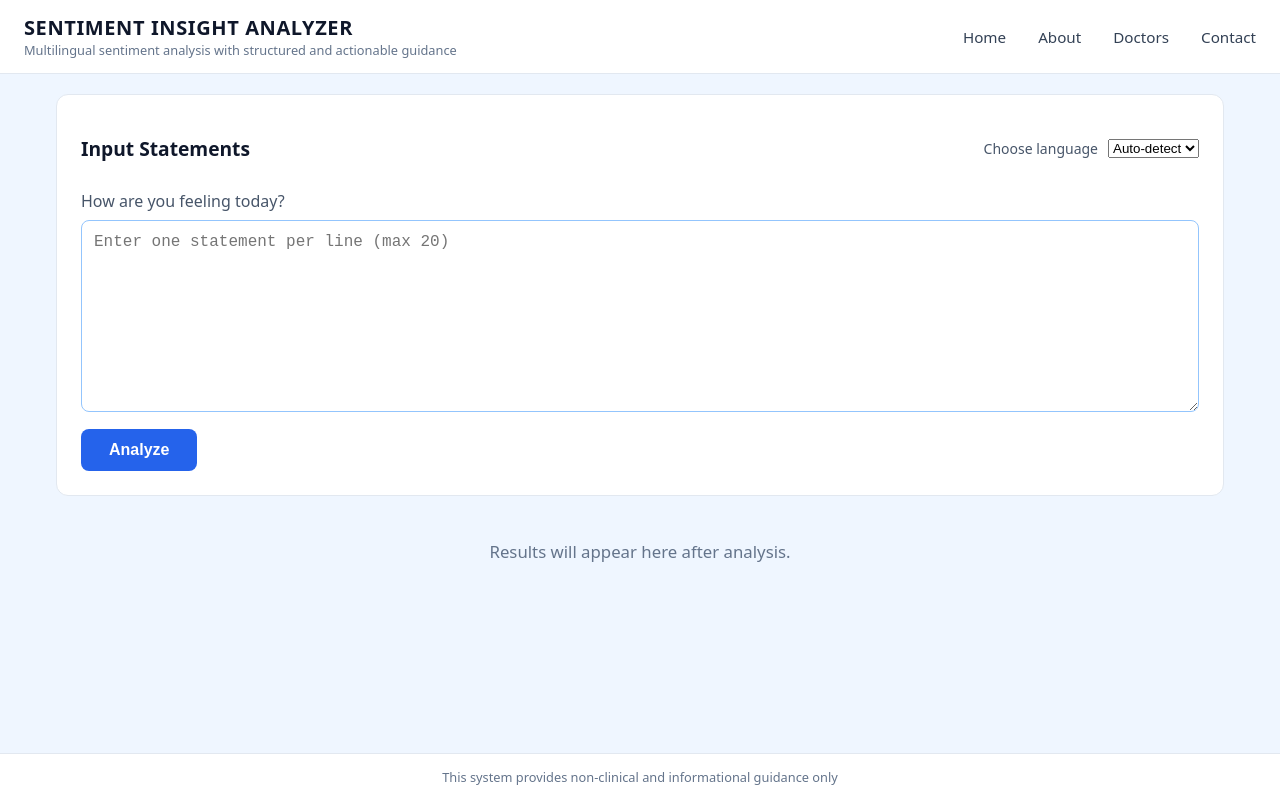
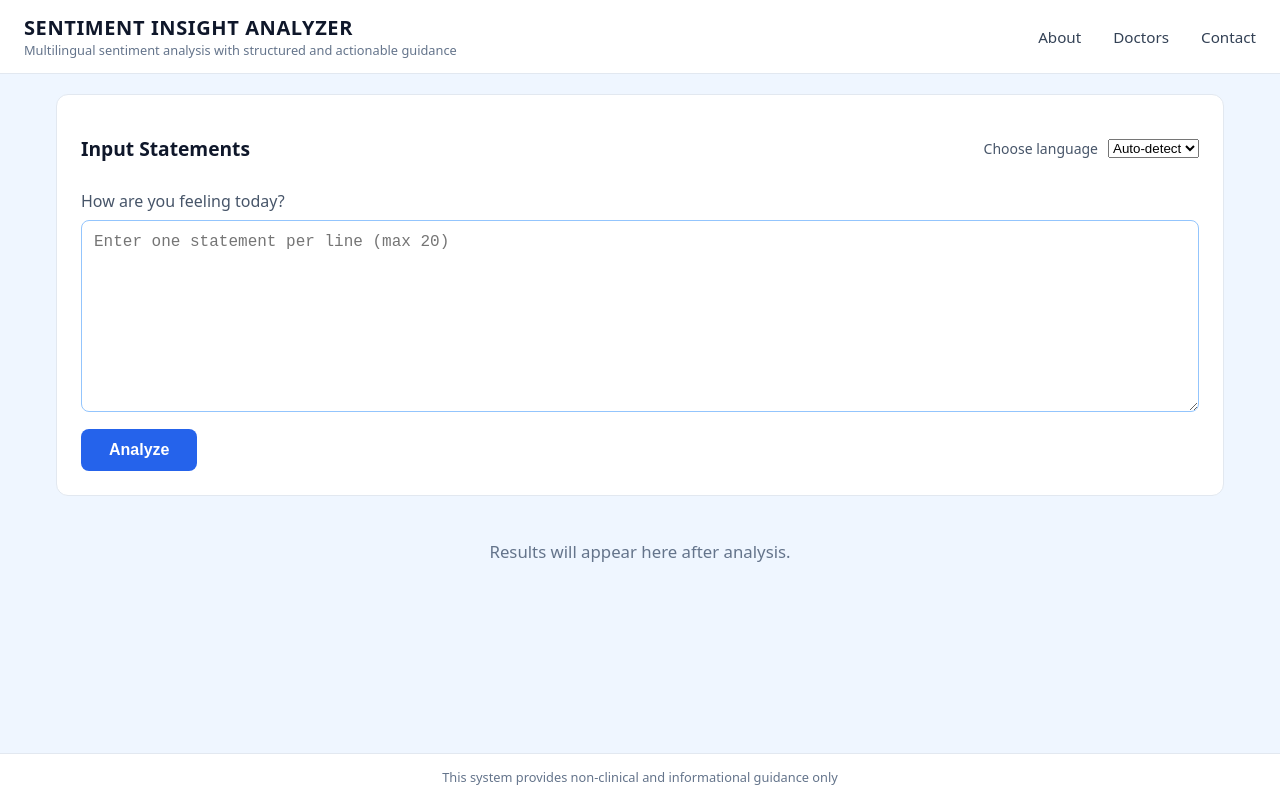
Before and after one commit to Rkncodes/sentiment-insight-analyzer, a React app in the folder frontend/: page / in a window 1280 px wide. Built offline with nearby package versions, Linux system fonts and the light colour scheme; the HTML template or start-up script is replaced by a standard one.

Commit message:
Refine navbar and stabilize analysis layout UI

```diff
--- a/frontend/src/App.jsx
+++ b/frontend/src/App.jsx
@@ -83,7 +83,6 @@ export default function App() {
           </div>
 
           <div className="app-nav-links">
-            <span className="app-nav-link">{t.navHome}</span>
             <span className="app-nav-link">{t.navAbout}</span>
             <span className="app-nav-link">{t.navDoctors}</span>
             <span className="app-nav-link">{t.navContact}</span>
```
